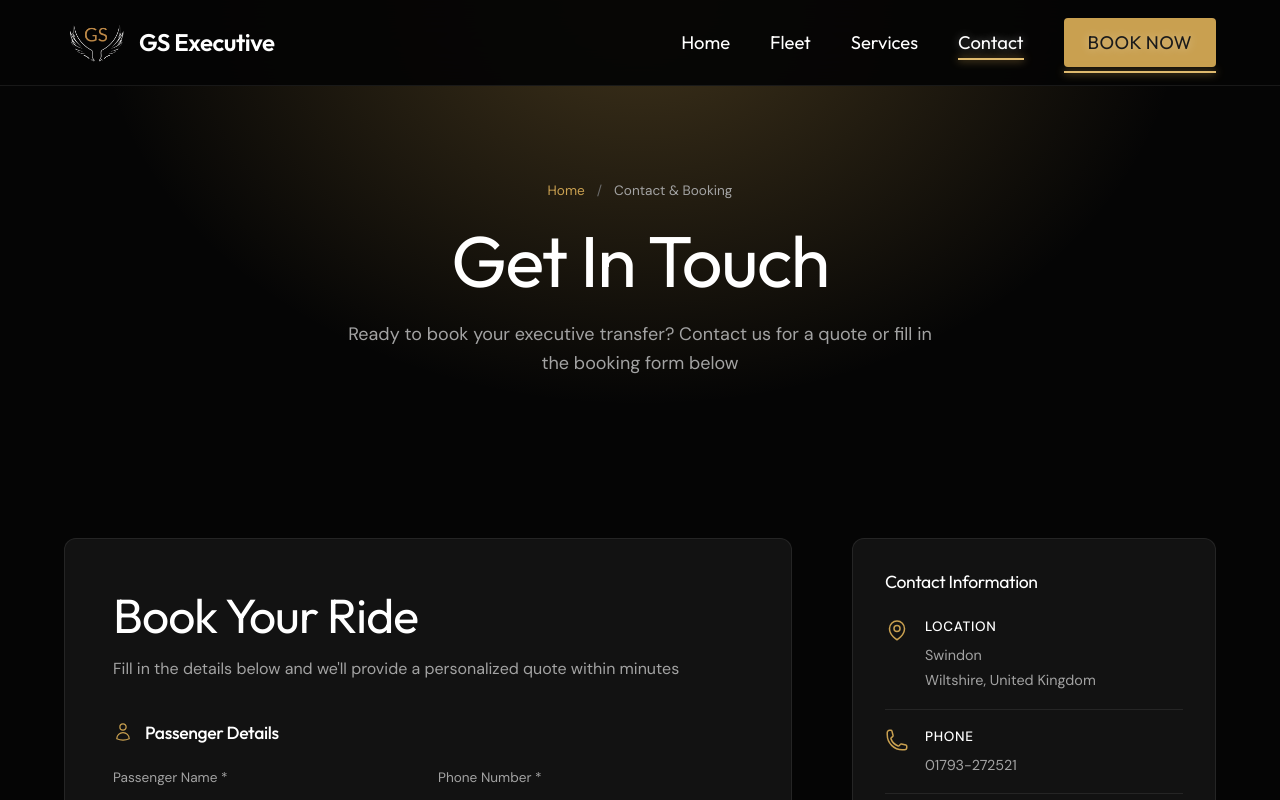
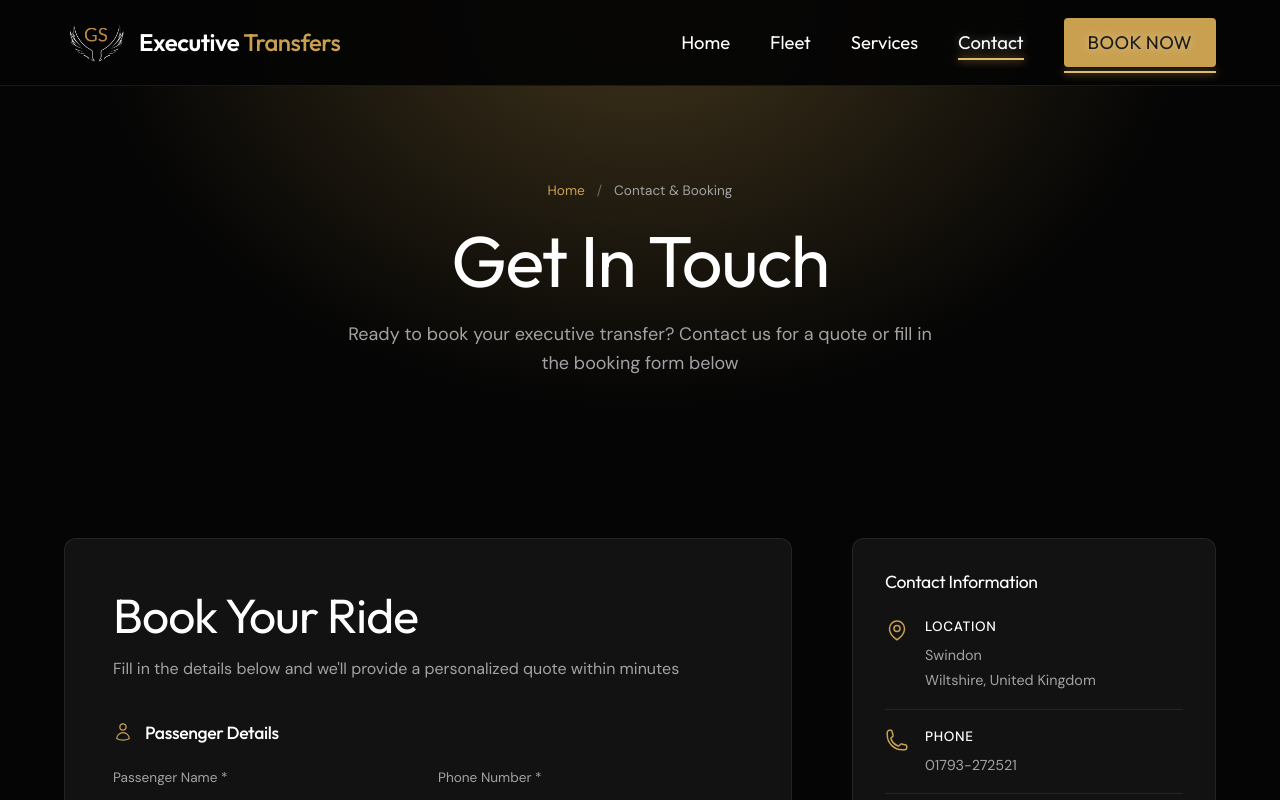
Before and after one commit to JoswinLynel/Lux-Car-website-, a plain HTML site: page contact.html in a window 1280 px wide. Shown: the top 800 px of the page. Drawn offline with Linux system fonts and the light colour scheme.

Commit message:
feat: rename logo text to Executive Transfers

```diff
--- a/contact.html
+++ b/contact.html
@@ -39,7 +39,7 @@
         <div class="nav-container">
             <a href="index.html" class="logo">
                 <img src="images/logo.png" alt="GS Executive Transfers Logo - Premium Chauffeur Service Swindon" class="logo-icon">
-                <span class="logo-text">GS Executive</span>
+                <span class="logo-text">Executive <span class="text-accent">Transfers</span></span>
             </a>
 
             <button class="mobile-toggle" id="mobileToggle" aria-label="Toggle menu">
@@ -397,7 +397,7 @@
                 <div class="footer-brand">
                     <a href="index.html" class="logo">
                         <img src="images/logo.png" alt="GS Executive Transfers logo - Swindon executive car hire" class="logo-icon">
-                        <span class="logo-text">GS Executive</span>
+                        <span class="logo-text">Executive <span class="text-accent">Transfers</span></span>
                     </a>
                     <p>Professional chauffeur and airport transfer services across Swindon. Reliable, discreet, and
                         luxury travel you can trust.</p>
```
Also changed, not shown: fleet.html (+2 -2 lines), index.html (+2 -2 lines), services.html (+2 -2 lines).
